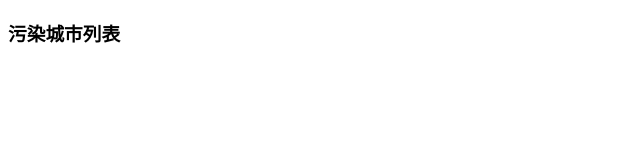
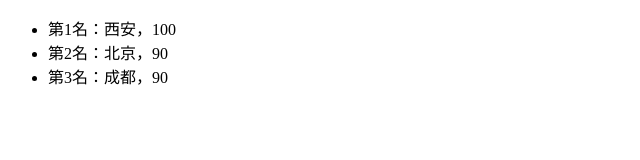
Before and after one commit to W4n9Hu1/IFE, a plain HTML site: page 2-2/index.html in a window 1280 px wide. Shown: the whole page, without its empty margins (0-640 px from the left). Drawn offline with Linux system fonts and the light colour scheme.

```diff
--- a/2-2/index.html
+++ b/2-2/index.html
@@ -1,18 +1,47 @@
 <!DOCTYPE html>
 <html>
-<head>
-	<script type="text/javascript" src="js/main.js" ></script>
-    <style type="text/css">
-
-    </style>
-	<title>IFE JavaScript Task2</title>
-</head>
+  <head>
+    <meta charset="utf-8">
+    <title>IFE JavaScript Task 02</title>
+    <script type="text/javascript" src='js/main.js'></script>
+  </head>
 <body>
-	<h3>污染城市列表</h3>
-  <ul id="aqi-list">
 <!--
-    <li>第一名：福州（样例），10</li>
-      <li>第二名：福州（样例），10</li> -->
-  </ul>
+	页面加载后，将提供的空气质量数据数组，按照某种逻辑（比如空气质量大于60）进行过滤筛选，
+	最后将符合条件的数据按照一定的格式要求显示
+ -->
+	<ul id="aqi-list"></ul>
+	<script type="text/javascript">
+    var aqiData = [
+        ["北京", 90],
+        ["上海", 50],
+        ["福州", 10],
+        ["广州", 50],
+        ["成都", 90],
+        ["西安", 100]
+    ];
+    (function () {
+        /*
+         在注释下方编写代码
+         遍历读取aqiData中各个城市的数据
+         将空气质量指数大于60的城市显示到aqi-list的列表中
+         */
+        var ul = document.getElementById("aqi-list");
+        aqiData = aqiData.filter(function(a){
+            return a[1]>60;
+        });//筛选指数大于60的城市
+        aqiData.sort(function(a,b){
+           return  b[1]-a[1];
+        });//根据指数大小，对筛选后的数组进行降序排列
+        (function(){
+            var len = aqiData.length;
+            for(var i=0; i<len; i++){
+                var li = document.createElement('li');
+                ul.append(li);
+                li.innerHTML = "第"+(i+1)+"名："+aqiData[i][0]+"，"+aqiData[i][1];
+            }
+        })();
+    })();
+</script>
 </body>
 </html>
--- a/2-2/js/main.js
+++ /dev/null
@@ -1,18 +0,0 @@
-var aqiData = [
-  ["北京", 90],
-  ["上海", 50],
-  ["福州", 10],
-  ["广州", 50],
-  ["成都", 90],
-  ["西安", 100]
-];
-
-(function () {
-
-  /*
-  在注释下方编写代码
-  遍历读取aqiData中各个城市的数据
-  将空气质量指数大于60的城市显示到aqi-list的列表中
-  */
-
-})();
```
